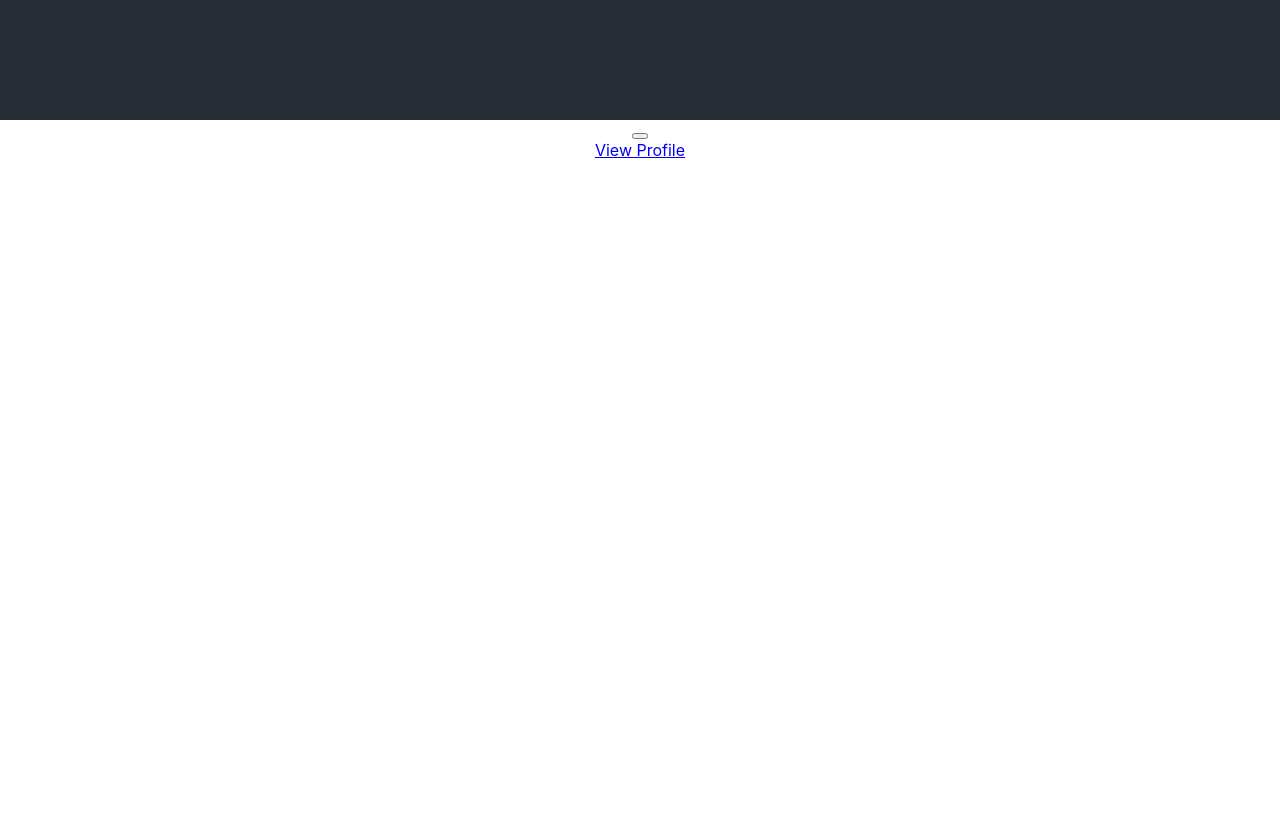
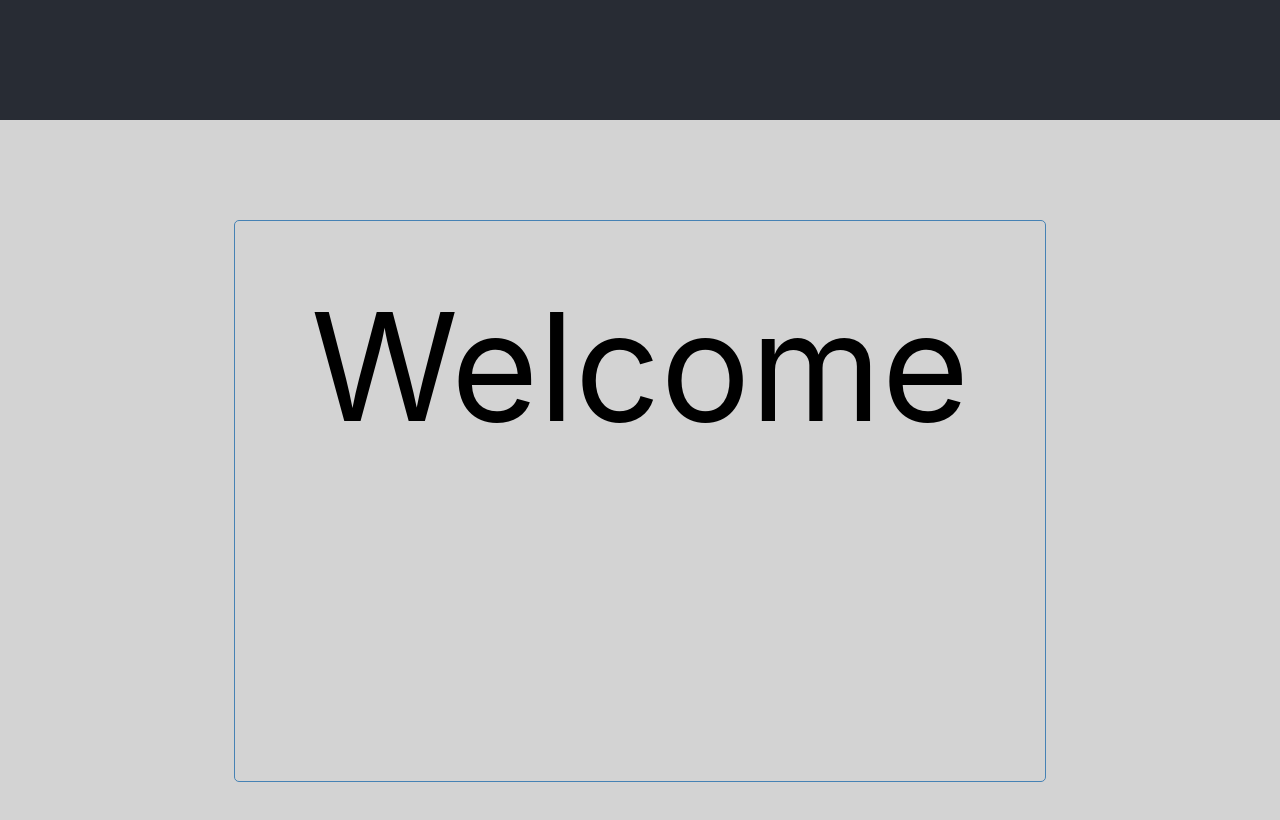
Before and after one commit to s-a-mb/recruit-project, a React (Create React App) app: page / in a window 1280 px wide. Shown: the part 680-1500 px from the top of the page. Before the commit the page ends 840 px from the top, so only its background shows below. Built offline with nearby package versions, Linux system fonts and the light colour scheme.

Commit message:
fixing welcome

```diff
--- a/src/App.js
+++ b/src/App.js
@@ -1,4 +1,5 @@
 import NavBar from "./components/NavBar/NavBar";
+import Welcome from "./components/Welcome/Welcome";
 import './App.css';
 
 function App() {
@@ -7,7 +8,7 @@ function App() {
       <header className="App-header"></header>
       <main>
         <div>
-          <NavBar />
+          <Welcome />
         </div>
       </main>
     </div>
--- /dev/null
+++ b/src/components/Welcome/Welcome.css
@@ -0,0 +1,31 @@
+body {
+    background-color: lightgrey;
+    color: blue;
+}
+
+h1 {
+    background-color: black;
+    color: white;
+}
+
+.container {
+    max-width: 750px;
+    margin: 100px auto;
+    overflow: auto;
+    min-height: 500px;
+    border: 1px solid steelblue;
+    padding: 30px;
+    border-radius: 5px;
+}
+
+.welcome {
+    background-color: lightgrey;
+    color: black;
+    font-size: 150px;
+    display: flex;
+    justify-content: center;
+    align-items: center;
+    margin-left: auto;
+    margin-right: auto;
+    padding-top: 25px;
+}
--- /dev/null
+++ b/src/components/Welcome/Welcome.js
@@ -0,0 +1,14 @@
+import React from 'react'
+import './Welcome.css';
+
+const Welcome = () => {
+  return (
+    <div className='container'>
+        <welcome className ="welcome">
+            <hi>Welcome</hi>
+        </welcome>
+    </div>
+  )
+}
+
+export default Welcome
--- a/src/index.css
+++ b/src/index.css
@@ -11,3 +11,9 @@ code {
   font-family: source-code-pro, Menlo, Monaco, Consolas, 'Courier New',
     monospace;
 }
+
+.welcome {
+  display: flex;
+  justify-content: space-between;
+  align-items: center;
+}
```
